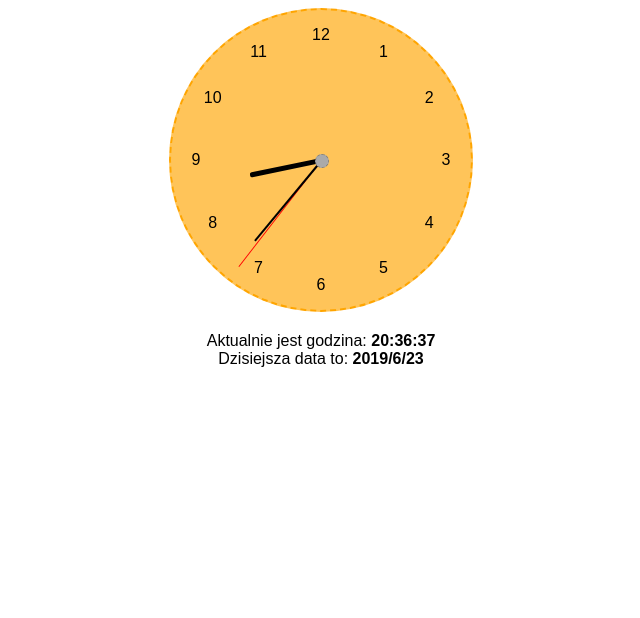
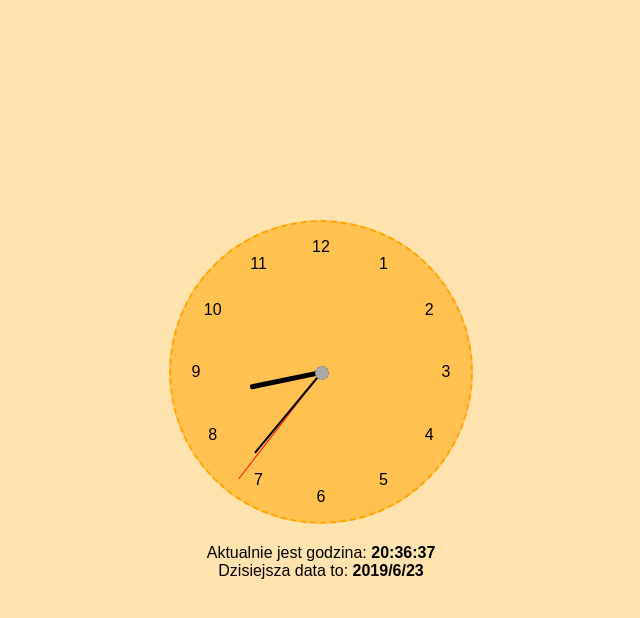
Before and after one commit to MonikaMazz/Clock, a plain HTML site: page index.html in a window 1280 px wide. Shown: the whole page, without its empty margins (319-959 px from the left). Drawn offline with Linux system fonts and the light colour scheme.

Commit message:
vertical centering

```diff
--- a/css/style.css
+++ b/css/style.css
@@ -1,11 +1,17 @@
 body {
   font-family: Arial, sans-serif;
+  background-color: rgb(255, 227, 174);
+  margin: 0;
+  padding: 0;
+}
+
+.wrapper {
+  height: 100vh;
   display: flex;
-  flex-direction: column;
   align-items: center;
   justify-content: center;
+  flex-direction: column;
 }
-
 .face {
   width: 300px;
   height: 300px;
--- a/index.html
+++ b/index.html
@@ -11,6 +11,7 @@
 </head>
 
 <body>
+    <div class="wrapper">
         <div class="face" id="lead">
             <div id="second"></div>
             <div id="minute"></div>
@@ -20,7 +21,8 @@
         <div class="info">
             <div>Aktualnie jest godzina: <span id="time"></span> </div>
             <div>Dzisiejsza data to: <span id="dates"></span></div>
-        <div>
+        </div>
+    </div>
     <script type="text/javascript" src="js/script.js"></script>
 </body>
 
```
Lines whose indentation alone changed are shown as unchanged.
